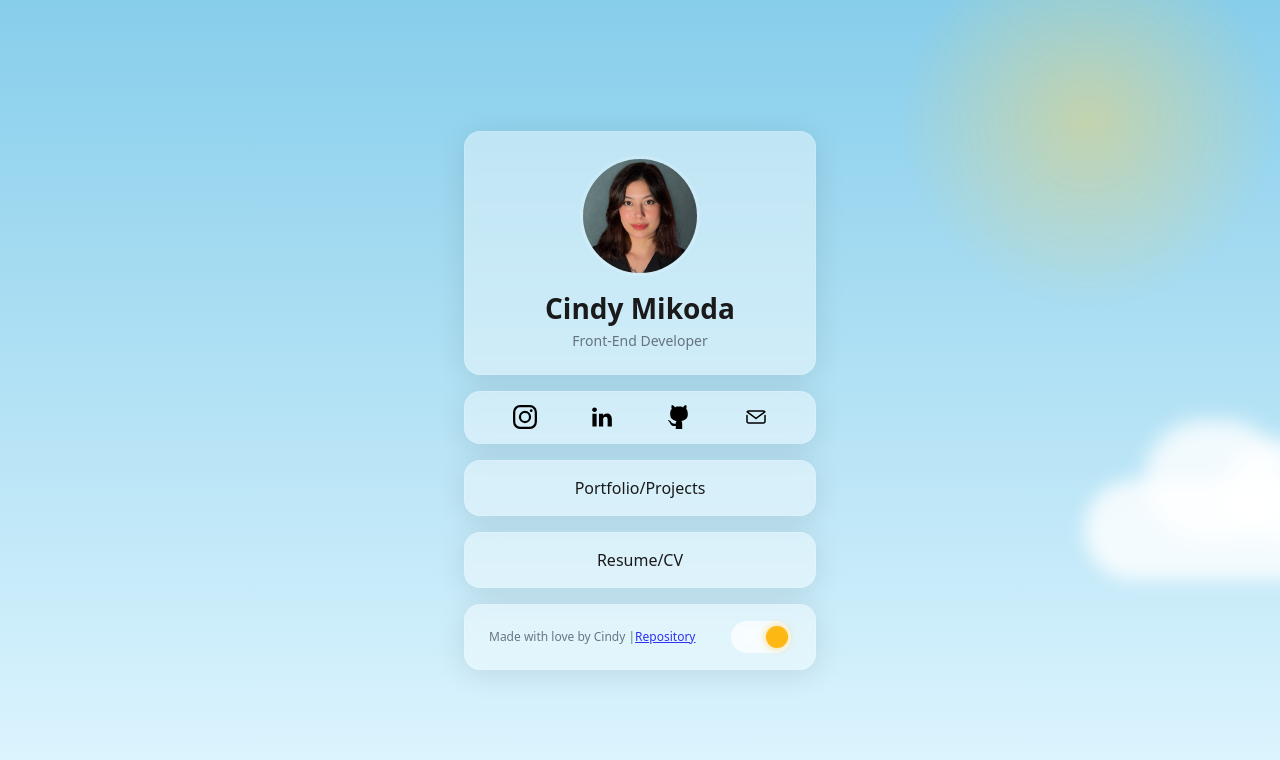
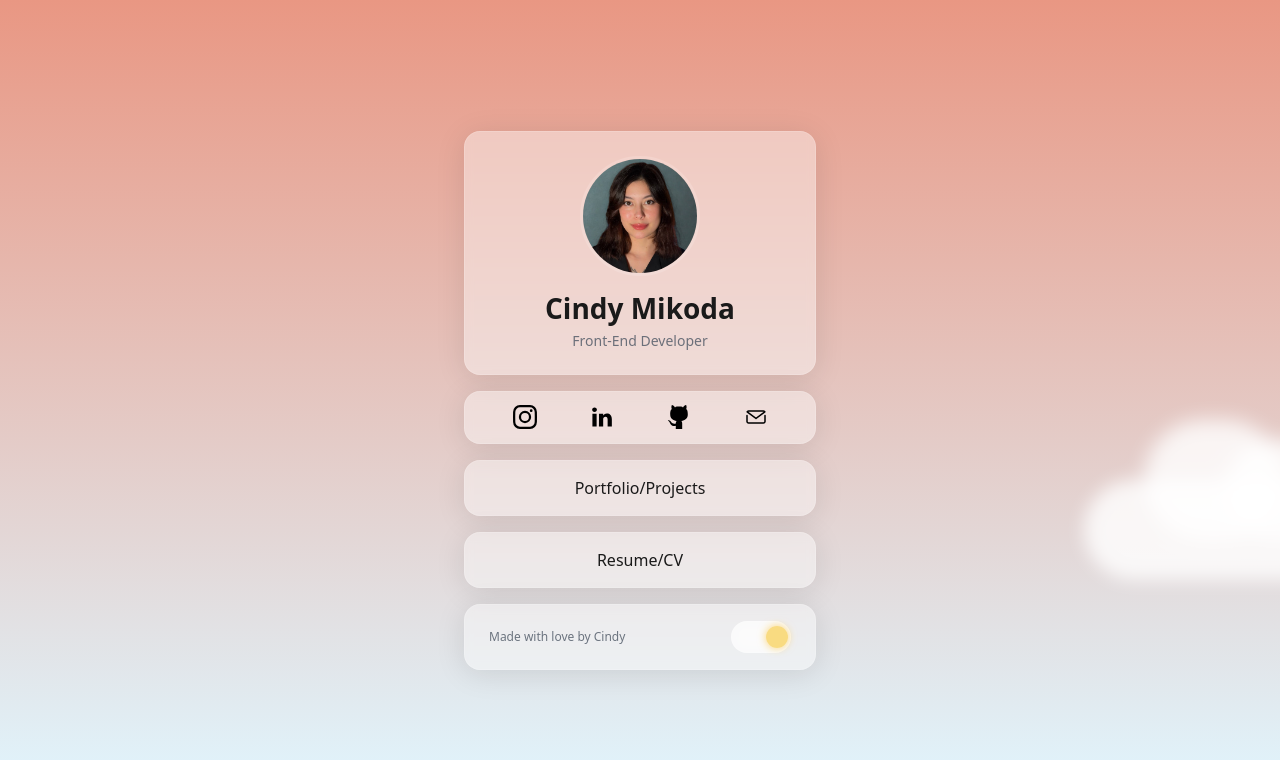
Before and after one commit to cindymikoda/Mikoda, a React (Vite) app: page / in a window 1280 px wide. Both pictures are taken after a click on the label 761 px from the left and 636 px from the top of the page. Shown: the top 760 px of the page. Built offline with nearby package versions, Linux system fonts and the light colour scheme.

Commit message:
Testing new colors for the background. The svg icons were moved to assets folder to work smoothly on Vercel, but do not work on local host.

```diff
--- a/src/background/day.css
+++ b/src/background/day.css
@@ -13,11 +13,7 @@
   right: -10%;
   width: 50%;
   height: 50%;
-  background: radial-gradient(
-    circle,
-    rgba(243, 210, 110, 0.595) 0%,
-    transparent 50%
-  );
+  background: radial-gradient (circle, var(--light-sun-bg) 0%, transparent 50%);
   animation: pulse 8s ease-in-out infinite;
 }
 
--- a/src/components/Footer.jsx
+++ b/src/components/Footer.jsx
@@ -1,17 +1,7 @@
 export default function Footer({ isDark, toggleTheme }) {
   return (
     <div className="card-section footer-section">
-      <p className="footer-text">
-        Made with love by Cindy |
-        <a
-          href="https://github.com/cindymikoda/Mikoda"
-          target="_blank"
-          rel="noopener noreferrer"
-        >
-          Repository
-        </a>
-      </p>
-
+      <p className="footer-text">Made with love by Cindy</p>
       <div className="theme-toggle-wrapper">
         <label className="toggle-switch">
           <input
--- a/src/index.css
+++ b/src/index.css
@@ -55,14 +55,14 @@
   --dark-moon-bg: #1a1d3a;
 
   /* Light Theme Colors */
-  --light-bg-start: #87ceeb;
+  --light-bg-start: #e99783;
   --light-bg-end: #e0f6ff;
   --light-card-bg: rgba(255, 255, 255, 0.4);
   --light-card-hover: rgba(255, 255, 255, 0.6);
   --light-card-light: rgba(255, 255, 255, 0.7);
   --light-text-primary: #1a1a1a;
   --light-text-secondary: #4b5563;
-  --light-sun-bg: #fdb813;
+  --light-sun-bg: rgba(247, 202, 67, 0.664);
 
   /* Shared Colors */
   --border-color: rgba(255, 255, 255, 0.15);
```
